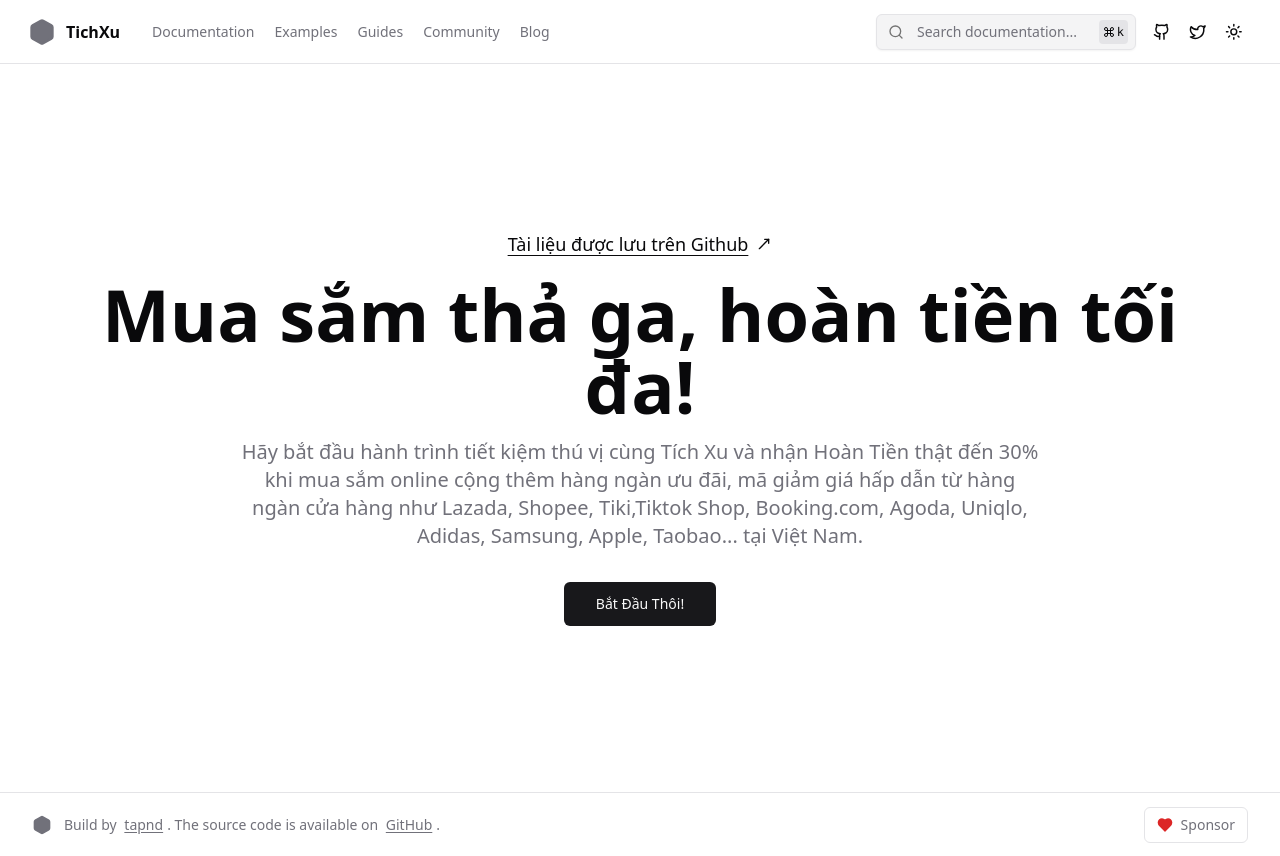
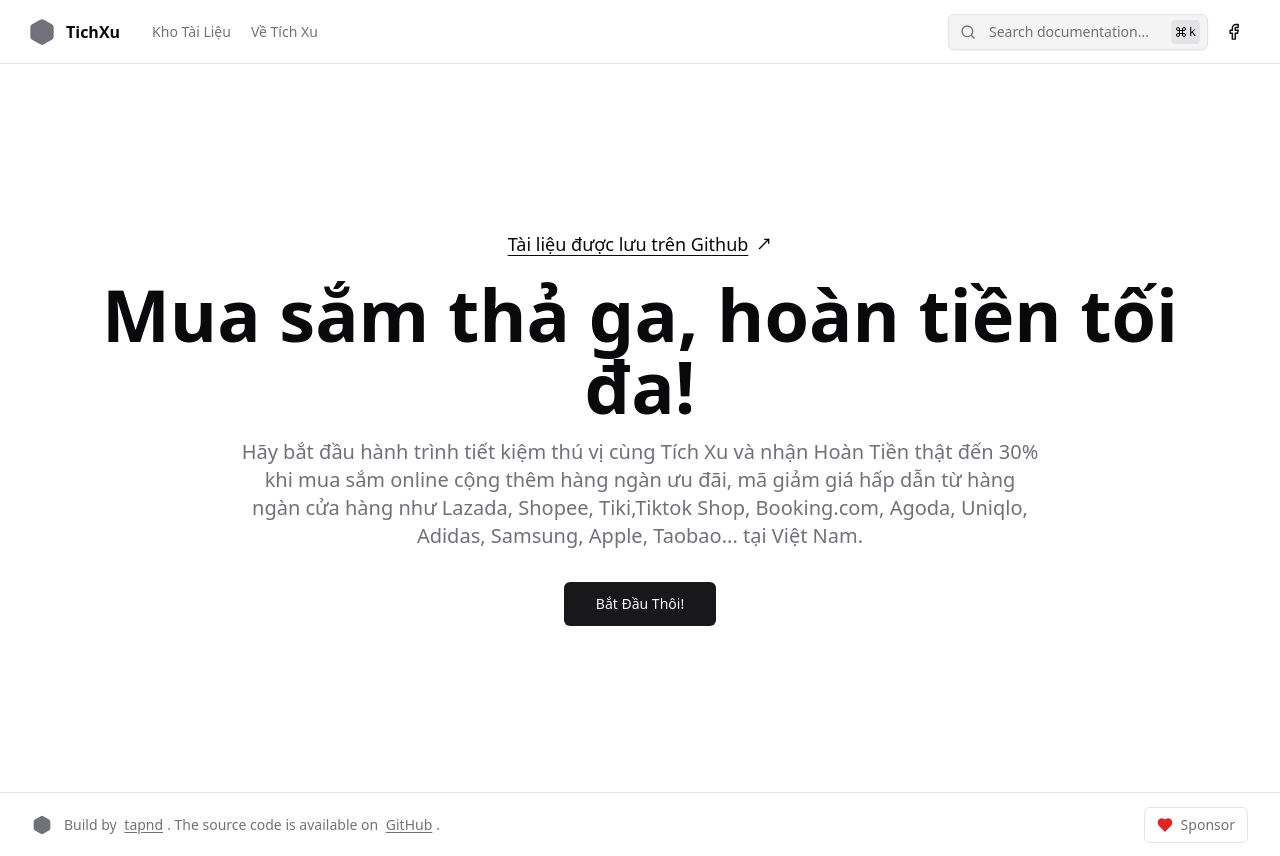
Before and after one commit to gabrieltnguyen/tichxu, a Next.js app: page / in a window 1280 px wide. Built offline with nearby package versions, Linux system fonts and the light colour scheme.

Commit message:
update topnav

```diff
--- a/components/navbar.tsx
+++ b/components/navbar.tsx
@@ -1,5 +1,5 @@
 import { ModeToggle } from "@/components/theme-toggle";
-import { GithubIcon, TwitterIcon, HexagonIcon } from "lucide-react";
+import { GithubIcon, TwitterIcon, HexagonIcon, FacebookIcon } from "lucide-react";
 import Link from "next/link";
 import { buttonVariants } from "./ui/button";
 import Search from "./search";
@@ -10,23 +10,11 @@
 
 export const NAVLINKS = [
   {
-    title: "Documentation",
+    title: "Kho Tài Liệu",
     href: `/docs/${page_routes[0].href}`,
   },
   {
-    title: "Examples",
-    href: "#",
-  },
-  {
-    title: "Guides",
-    href: "#",
-  },
-  {
-    title: "Community",
-    href: "#",
-  },
-  {
-    title: "Blog",
+    title: "Về Tích Xu",
     href: "#",
   },
 ];
@@ -52,21 +40,12 @@
             <Search />
             <div className="flex">
               <Link
-                href="https://github.com/nisabmohd/Docs-Stater-Template"
+                href="https://facebook.com/tichxu.official"
                 className={buttonVariants({ variant: "ghost", size: "icon" })}
               >
-                <GithubIcon className="h-[1.1rem] w-[1.1rem]" />
+                <FacebookIcon className="h-[1.1rem] w-[1.1rem]" />
               </Link>
-              <Link
-                href="#"
-                className={buttonVariants({
-                  variant: "ghost",
-                  size: "icon",
-                })}
-              >
-                <TwitterIcon className="h-[1.1rem] w-[1.1rem]" />
-              </Link>
-              <ModeToggle />
+              {/* <ModeToggle /> */}
             </div>
           </div>
         </div>
```
